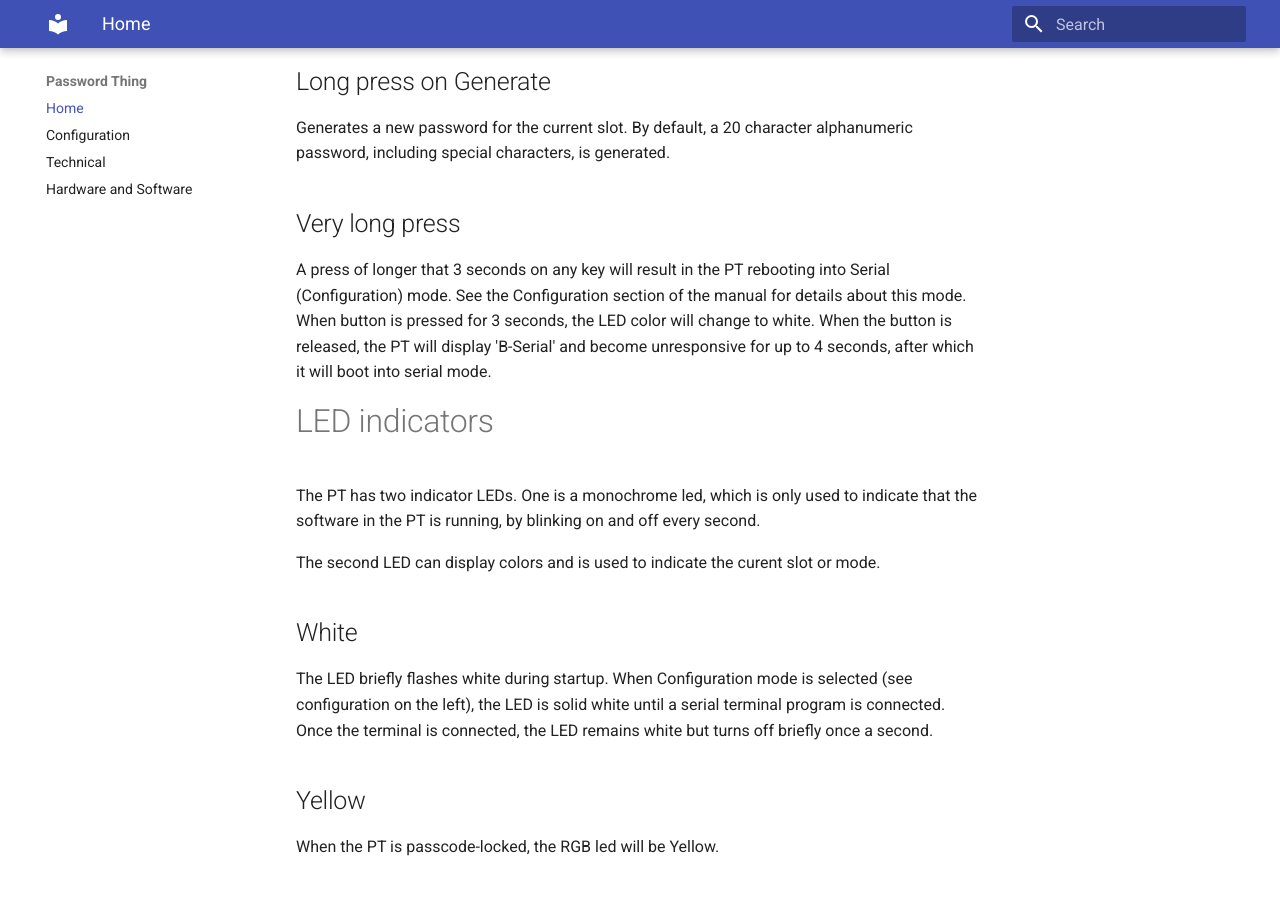
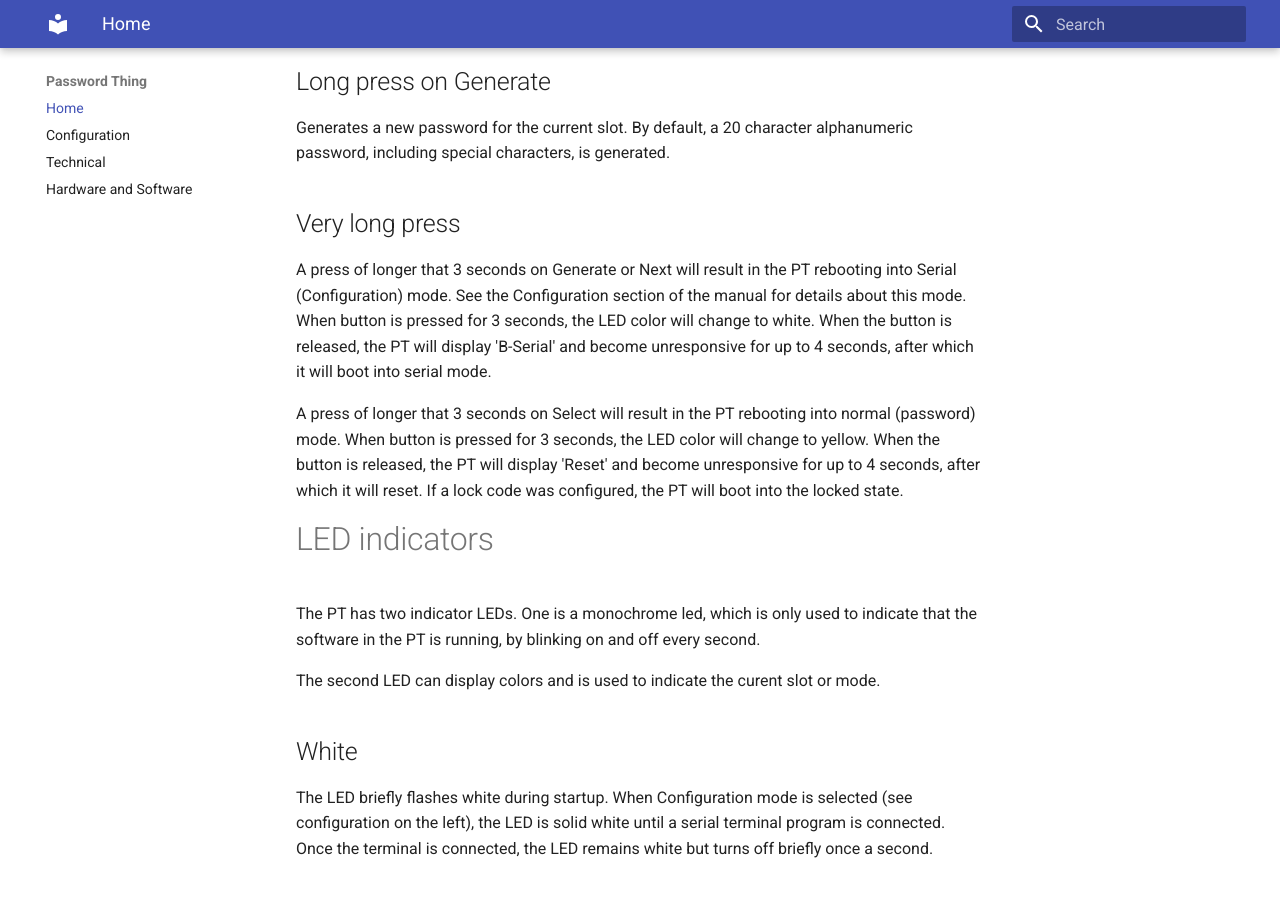
Before and after one commit to qvdm/PasswordThing, an MkDocs documentation site: the page built from docs/index.md, in a window 1280 px wide and 900 px high, scrolled down 4209 px. Shown: the top 897 px of the window. Built offline with MkDocs 1.6.1 and Material for MkDocs 9.7.7, drawn with Linux system fonts in a browser that asks for light colours; some of the changed text lies outside the part shown.

Commit message:
Long press indication and normal mode reset 20011701

```diff
--- a/docs/index.md
+++ b/docs/index.md
@@ -126,7 +126,7 @@ The function of the buttons can be re-assigned (See the Configuration section).
 The default functions are shown below.
 
 Each button behaves differently depending on whether it was pressed a short
-time (less than one second) or longer than a second.
+time (less than one second), longer than a second or longer then 3 seconds
 
 ## Short press on Select
 Sends the password stored in the current slot (if any) to the computer via
@@ -158,12 +158,20 @@ Generates a new password for the current slot.  By default, a 20 character
 alphanumeric password, including special characters, is generated.
 
 ## Very long press
-A press of longer that 3 seconds on any key will result in the PT rebooting
+A press of longer that 3 seconds on Generate or Next will result in the PT rebooting
 into Serial (Configuration) mode.  See the Configuration section of the
 manual for details about this mode.   When button is pressed for 3 seconds,
 the LED color will change to white.  When the button is released, the PT
 will display 'B-Serial' and become unresponsive for up to 4 seconds, after
 which it will boot into serial mode.
+
+A press of longer that 3 seconds on Select will result in the PT rebooting
+into normal (password) mode.  When button is pressed for 3 seconds,
+the LED color will change to yellow.  When the button is released, the PT
+will display 'Reset' and become unresponsive for up to 4 seconds, after
+which it will reset.  If a lock code was configured, the PT will boot into
+the locked state.
+
 
 # LED indicators
 The PT has two indicator LEDs.  One is a monochrome led, which is only used to
```
Also changed, not shown: 2 other files.
